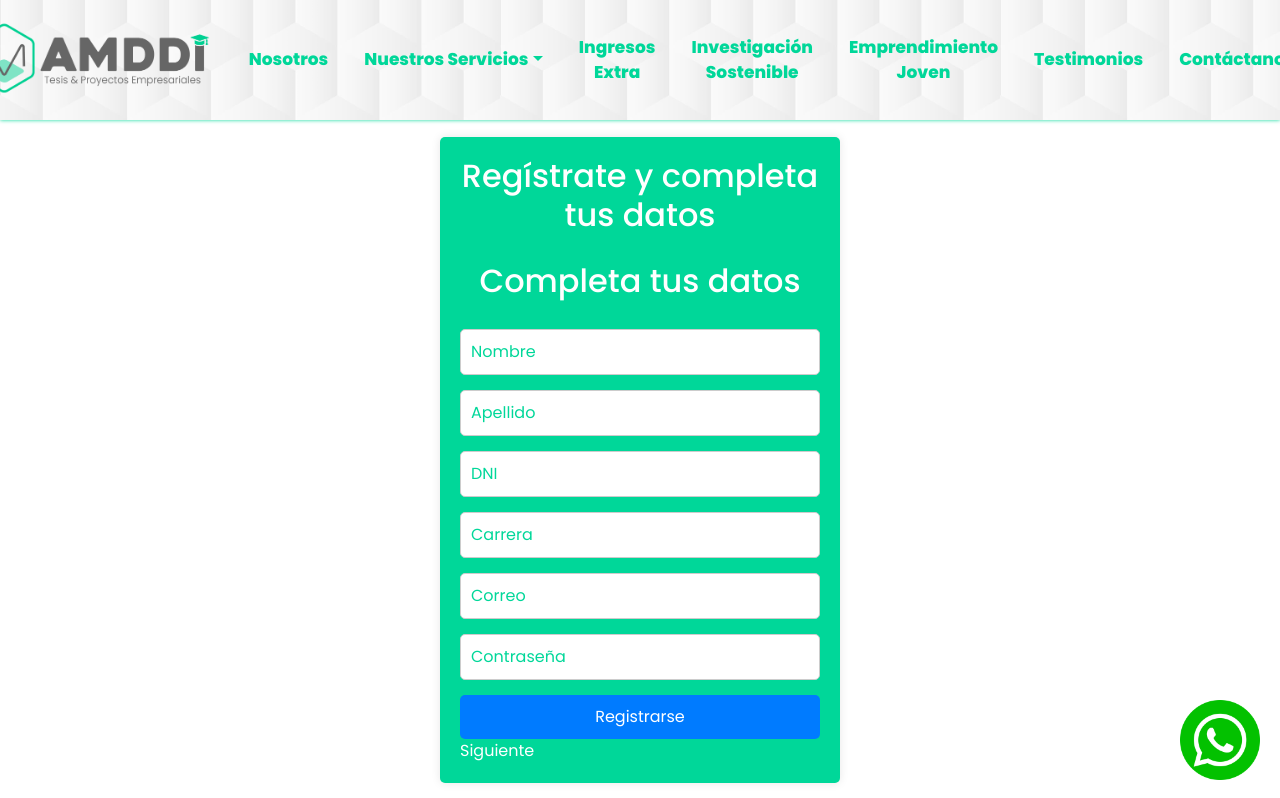
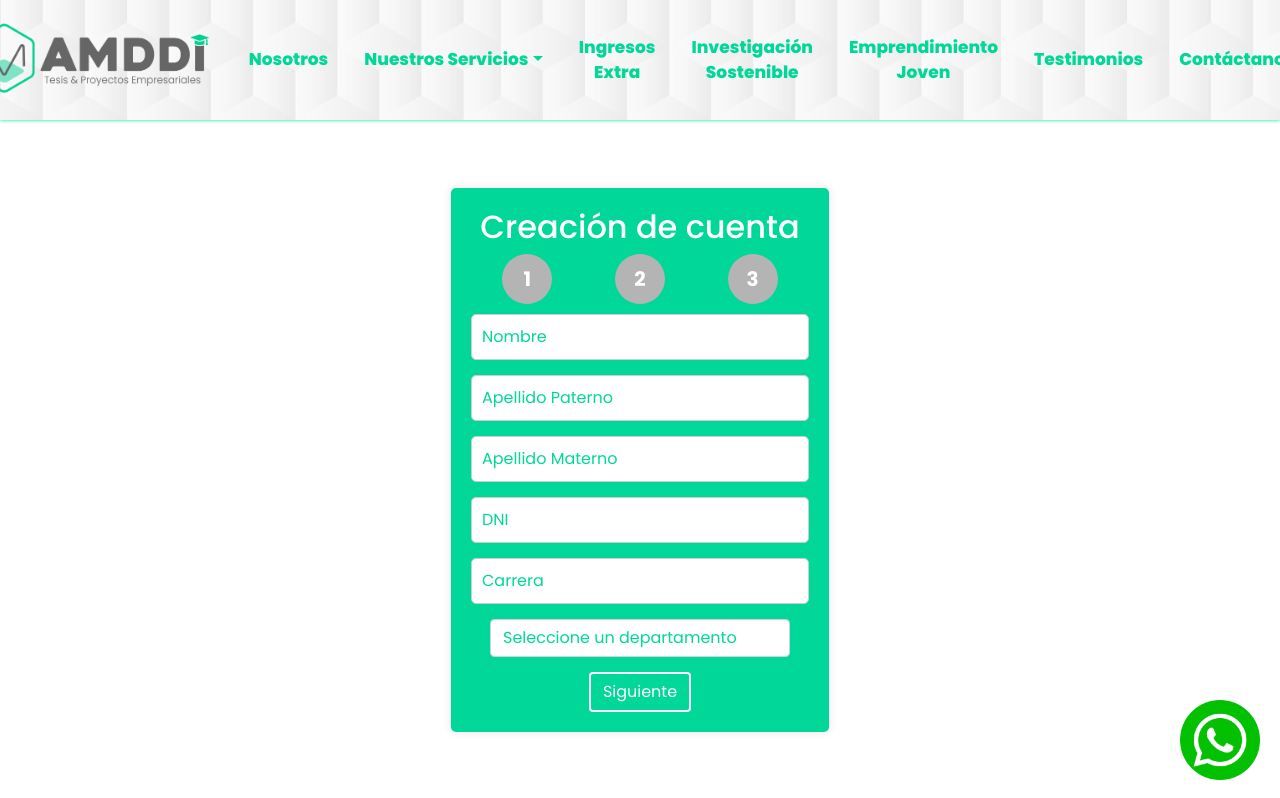
Before and after one commit to CJRS1/AMDDI, a React (Create React App) app in the folder amddi_project/: page /registrarse in a window 1280 px wide. Shown: the top 798 px of the page. Built offline with nearby package versions, Linux system fonts and the light colour scheme.

Commit message:
Se realizó el avance de login, registro y configuiraciones de inicio

```diff
--- a/amddi_project/src/App.js
+++ b/amddi_project/src/App.js
@@ -38,7 +38,7 @@ function App() {
 
         <Route path="/registrarse" element={<Registro />} />
 
-        <Route path="/registrarse-p1" element={<Registro />} />
+        {/* <Route path="/registrarse-p1" element={<Registro />} /> */}
 
         <Route path="/registrarse-p2" element={<Registro2 />} />
 
--- a/amddi_project/src/components/Registro.js
+++ b/amddi_project/src/components/Registro.js
@@ -33,14 +33,14 @@ export default function Registro() {
 
     return (
         <section className="registro_container">
-            <div className="form_registro">
-
-
-            <h2 className="titulo">Regístrate y completa tus datos</h2>
-
-            <h2 className="titulo">Completa tus datos</h2>
-
-            <form onSubmit={handleSubmit} >
+            <div className="form_registro_container">
+                <h2 className="titulo_registro">Creación de cuenta</h2>
+                <div className="secciones_registro_container">
+                    <span className="secciones_registro">1</span>
+                    <span className="secciones_registro">2</span>
+                    <span className="secciones_registro">3</span>
+                </div>
+                <form onSubmit={handleSubmit} className="form_registro">
                     <input className="input_registro"
                         type="text"
                         name="name"
@@ -50,8 +50,15 @@ export default function Registro() {
                     />
                     <input className="input_registro"
                         type="text"
-                    name="lastName"
-                    placeholder="Apellido"
+                        name="lastName1"
+                        placeholder="Apellido Paterno"
+                        value={user.lastName}
+                        onChange={handleInputChange}
+                    />
+                    <input className="input_registro"
+                        type="text"
+                        name="lastName2"
+                        placeholder="Apellido Materno"
                         value={user.lastName}
                         onChange={handleInputChange}
                     />
@@ -69,26 +76,39 @@ export default function Registro() {
                         value={user.lastName}
                         onChange={handleInputChange}
                     />
-                <input className="input_registro"
-                    type="text"
-                    name="correo"
-                    placeholder="Correo"
-                    value={user.lastName}
-                    onChange={handleInputChange}
-                />
-                <input className="input_registro"
-                    type="text"
-                    name="password"
-                    placeholder="Contraseña"
-                    value={user.lastName}
-                    onChange={handleInputChange}
-                />
+
+                    <select className="form-control my-input input_card" name="departamento" style={{ width: '300px' }} id="contact-method" defaultValue="" required>
+                        <option value="" disabled >Seleccione un departamento</option>
+                        <option value="Ancash">Ancash</option>
+                        <option value="Apurímac">Apurímac</option>
+                        <option value="Arequipa">Arequipa</option>
+                        <option value="Ayacucho">Ayacucho</option>
+                        <option value="Cajamarca">Cajamarca</option>
+                        <option value="Callao">Callao</option>
+                        <option value="Cusco">Cusco</option>
+                        <option value="Huancavelica">Huancavelica</option>
+                        <option value="Huánuco">Huánuco</option>
+                        <option value="Ica">Ica</option>
+                        <option value="Junín">Junín</option>
+                        <option value="La Libertad">La Libertad</option>
+                        <option value="Lambayeque">Lambayeque</option>
+                        <option value="Lima">Lima</option>
+                        <option value="Loreto">Loreto</option>
+                        <option value="Madre de Dios">Madre de Dios</option>
+                        <option value="Moquegua">Moquegua</option>
+                        <option value="Pasco">Pasco</option>
+                        <option value="Piura">Piura</option>
+                        <option value="Puno">Puno</option>
+                        <option value="San Martín">San Martín</option>
+                        <option value="Tacna">Tacna</option>
+                        <option value="Tumbes">Tumbes</option>
+                        <option value="Ucayali">Ucayali</option>
+                    </select>
 
 
+                    {/* <button type="submit">Registrarse</button> */}
 
-                <button type="submit">Registrarse</button>
-
-                <Link to="/AMDDI/registrarse-p2" type="submit">Siguiente</Link>
+                    <Link to="/registrarse-p2" className="btn button-effect btn_registro" type="submit">Siguiente</Link>
 
 
                 </form>
--- a/amddi_project/src/components/Registro2.js
+++ b/amddi_project/src/components/Registro2.js
@@ -32,37 +32,36 @@ export default function Registro2() {
 
     return (
         <section className="registro_container">
-            <div className="form_registro">
-
-            <h2 className="titulo">Escribe tu correo y contraseña</h2>
-            <form onSubmit={handleSubmit} >
-
+            <div className="form_registro_container">
+                <h2 className="titulo_registro">Creación de cuenta</h2>
+                <div className="secciones_registro_container">
+                    <span className="secciones_registro">1</span>
+                    <span className="secciones_registro">2</span>
+                    <span className="secciones_registro">3</span>
+                </div>
+                <form onSubmit={handleSubmit} className="form_registro">
                     <input className="input_registro"
-                    type="text"
-                    name="correo"
-                    placeholder="Correo"
-                    value={user.lastName}
+                        type="email"
+                        name="email"
+                        placeholder="Correo electrónico"
+                        value={user.email}
                         onChange={handleInputChange}
                     />
                     <input className="input_registro"
-                    type="text"
-                    name="password"
+                        type="password"
+                        name="contraseña"
                         placeholder="Contraseña"
-                    value={user.lastName}
-                    onChange={handleInputChange}
+                        // value={user.password}
+                        // onChange={handleInputChange}
                     />
                     <input className="input_registro"
-                    type="text"
-                    name="password"
-                    placeholder="Confirma tu contraseña"
-                    value={user.lastName}
-                    onChange={handleInputChange}
+                        type="password"
+                        name="contraseña"
+                        placeholder="Contraseña"
+                        // value={user.password}
+                        // onChange={handleInputChange}
                     />
-
-
-                <Link to="/AMDDI/registrarse-p3" type="submit">Siguiente</Link>
-
-
+                    <Link to="/registrarse-p3" className="btn button-effect btn_registro" type="submit">Siguiente</Link>
                 </form>
             </div>
         </section>
--- a/amddi_project/src/components/Registro3.js
+++ b/amddi_project/src/components/Registro3.js
@@ -1,5 +1,6 @@
-import React, { useEffect} from "react";
+import React, {useState, useEffect} from "react";
 import { useLocation } from 'react-router-dom';
+import { Link } from 'react-router-dom'
 import '../styles/Registro.css';
 
 export default function Registro3() {
@@ -9,58 +10,68 @@ export default function Registro3() {
         window.scrollTo(0, 0);
     }, [location]);
 
-    // const [user, setUser] = useState({
-    //     name: '',
-    //     lastName: '',
-    //     career: '',
-    //     dni: '',
-    //     email: '',
-    //     password: ''
-    // });
+    const [user, setUser] = useState({
+        name: '',
+        lastName: '',
+        career: '',
+        dni: '',
+        email: '',
+        password: ''
+    });
 
 
-    // const handleInputChange = (event) => {
-    //     const { name, value } = event.target;
-    //     setUser({ ...user, [name]: value });
-    // }
+    const handleInputChange = (event) => {
+        const { name, value } = event.target;
+        setUser({ ...user, [name]: value });
+    }
 
     const handleSubmit = (event) => {
         event.preventDefault();
     }
 
 
+
     return (
         <section className="registro_container">
-            <div className="form_registro">
-
-                <h2 className="titulo">Escribe tu correo y contraseña</h2>
-                <form onSubmit={handleSubmit} >
-
-                    <input
+            <div className="form_registro_container">
+                <h2 className="titulo_registro">Creación de cuenta</h2>
+                <div className="secciones_registro_container">
+                    <span className="secciones_registro">1</span>
+                    <span className="secciones_registro">2</span>
+                    <span className="secciones_registro">3</span>
+                </div>
+                <form onSubmit={handleSubmit} className="form_registro_codigo">
+                    <h3>Código:</h3>
+                    <input className="input_registro_codigo"
                         type="text"
-                        pattern="[A-Za-z]*"
-                        maxLength={1}
+                        name="codigo1"
+                        placeholder=""
+                        value={user.codigo1}
+                        onChange={handleInputChange}
                     />
-                    <input
+                    <input className="input_registro_codigo"
                         type="text"
-                        pattern="[A-Za-z]*"
-                        maxLength={1}
+                        name="codigo2"
+                        placeholder=""
+                        value={user.codigo2}
+                        onChange={handleInputChange}
                     />
-                    <input
+                    <input className="input_registro_codigo"
                         type="text"
-                        pattern="[A-Za-z]*"
-                        maxLength={1}
+                        name="codigo3"
+                        placeholder=""
+                        value={user.codigo3}
+                        onChange={handleInputChange}
                     />
-                    <input
+                    <input className="input_registro_codigo"
                         type="text"
-                        pattern="[A-Za-z]*"
-                        maxLength={1}
+                        name="codigo4"
+                        placeholder=""
+                        value={user.codigo4}
+                        onChange={handleInputChange}
                     />
-
-                    <button type="submit">Crear</button>
-
-
                 </form>
+                    <Link to="/login" className="btn button-effect btn_registro" type="submit">Finalizar</Link>
             </div>
         </section>
 
--- a/amddi_project/src/components/Subheader.js
+++ b/amddi_project/src/components/Subheader.js
@@ -16,7 +16,7 @@ export default function Subheader() {
 
                 <Link to="/registrarse" className="zoom-header">Registrarse </Link>
 
-                <Link to="/registrarse-p1" className="zoom-header">Registrarse </Link>
+                {/* <Link to="/registrarse-p1" className="zoom-header">Registrarse </Link> */}
 
             </div>
         </section>
--- a/amddi_project/src/styles/Registro.css
+++ b/amddi_project/src/styles/Registro.css
@@ -148,13 +148,17 @@ section {
 }
 
 /* Estilos para el formulario */
-.form_registro {
+.form_registro_container {
   max-width: 400px;
   margin: 0 auto;
   padding: 20px;
   background-color: #00d799;
   border-radius: 5px;
   box-shadow: 0 0 10px rgba(0, 0, 0, 0.1);
+  display: flex;
+  flex-direction: column;
+  justify-content: center;
+  align-items: center;
 }
 
 /* Estilos para los campos de entrada */
@@ -182,4 +186,51 @@ section {
 
 .form_registro button[type=submit]:hover {
   background-color: #0056b3;
+}
+
+.secciones_registro_container {
+  display: flex;
+  justify-content: space-around;
+  width: 100%;
+}
+
+.secciones_registro {
+  width: 50px;
+  height: 50px;
+  border-radius: 50%;
+  background: #b4b4b4;
+  display: flex;
+  justify-content: center;
+  align-items: center;
+  font-size: 20px;
+  font-weight: 700;
+  color: #ffffff;
+  margin-bottom: 10px;
+}
+
+.form_registro {
+  display: flex;
+  flex-direction: column;
+  justify-content: center;
+  align-items: center;
+}
+
+.btn_registro {
+  margin-top: 15px !important;
+}
+
+.input_registro_codigo {
+  width: 50px;
+  padding: 10px;
+  margin-bottom: 15px;
+  border: 1px solid #ccc;
+  border-radius: 5px;
+  font-size: 16px;
+}
+
+.form_registro_codigo {
+  display: flex;
+  align-items: center;
+  justify-content: space-around;
+  width: 400px;
 }/*# sourceMappingURL=Registro.css.map */
--- a/amddi_project/src/styles/Registro.scss
+++ b/amddi_project/src/styles/Registro.scss
@@ -11,13 +11,17 @@
 }
 
 /* Estilos para el formulario */
-.form_registro {
+.form_registro_container {
     max-width: 400px;
     margin: 0 auto;
     padding: 20px;
     background-color: $verde-lima;
     border-radius: 5px;
     box-shadow: 0 0 10px rgba(0, 0, 0, 0.1);
+    display: flex;
+    flex-direction: column;
+    justify-content: center;
+    align-items: center;
 }
 
 /* Estilos para los campos de entrada */
@@ -46,3 +50,51 @@
 .form_registro button[type="submit"]:hover {
     background-color: #0056b3;
 }
+
+.secciones_registro_container{
+    display: flex;
+    justify-content: space-around;
+    width: 100%;
+}
+
+.secciones_registro{
+    width: 50px;
+    height: 50px;
+    border-radius: 50%;
+    // border: 1px solid $gris-oscuro;
+    background: $gris-claro;
+    display: flex;
+    justify-content: center;
+    align-items: center;
+    font-size: 20px;
+    font-weight: 700;
+    color: $blanco;
+    margin-bottom: 10px;
+}
+
+.form_registro{
+    display: flex;
+    flex-direction: column;
+    justify-content: center;
+    align-items: center;
+}
+
+.btn_registro{
+    margin-top: 15px !important;
+}
+
+.input_registro_codigo {
+    width: 50px;
+    padding: 10px;
+    margin-bottom: 15px;
+    border: 1px solid #ccc;
+    border-radius: 5px;
+    font-size: 16px;
+}
+
+.form_registro_codigo{
+    display: flex;
+    align-items: center;
+    justify-content: space-around;
+    width: 400px;
+}
```
Also changed, not shown: amddi_project/src/components/Servicios.js (+7 -7 lines), 1 other file (tests, documents, lock files or other folders). Lines whose indentation alone changed are shown as unchanged.
